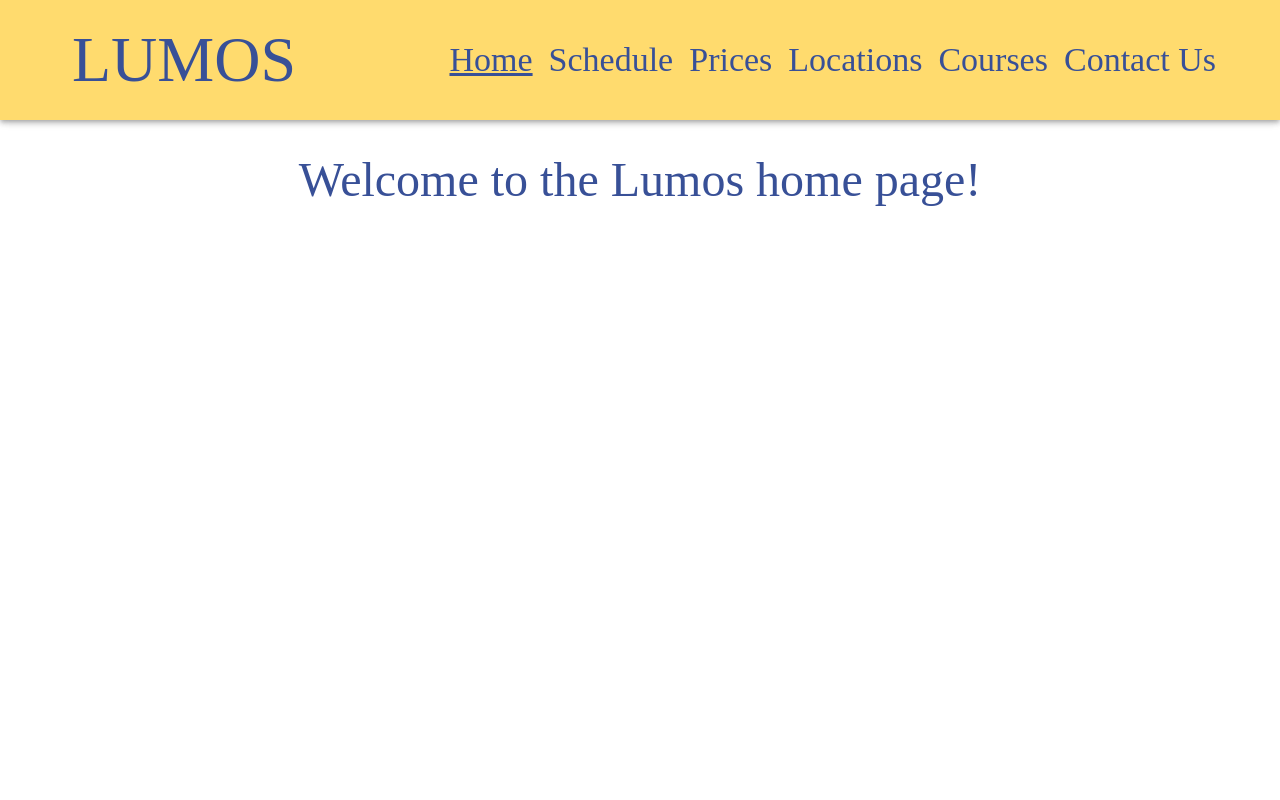
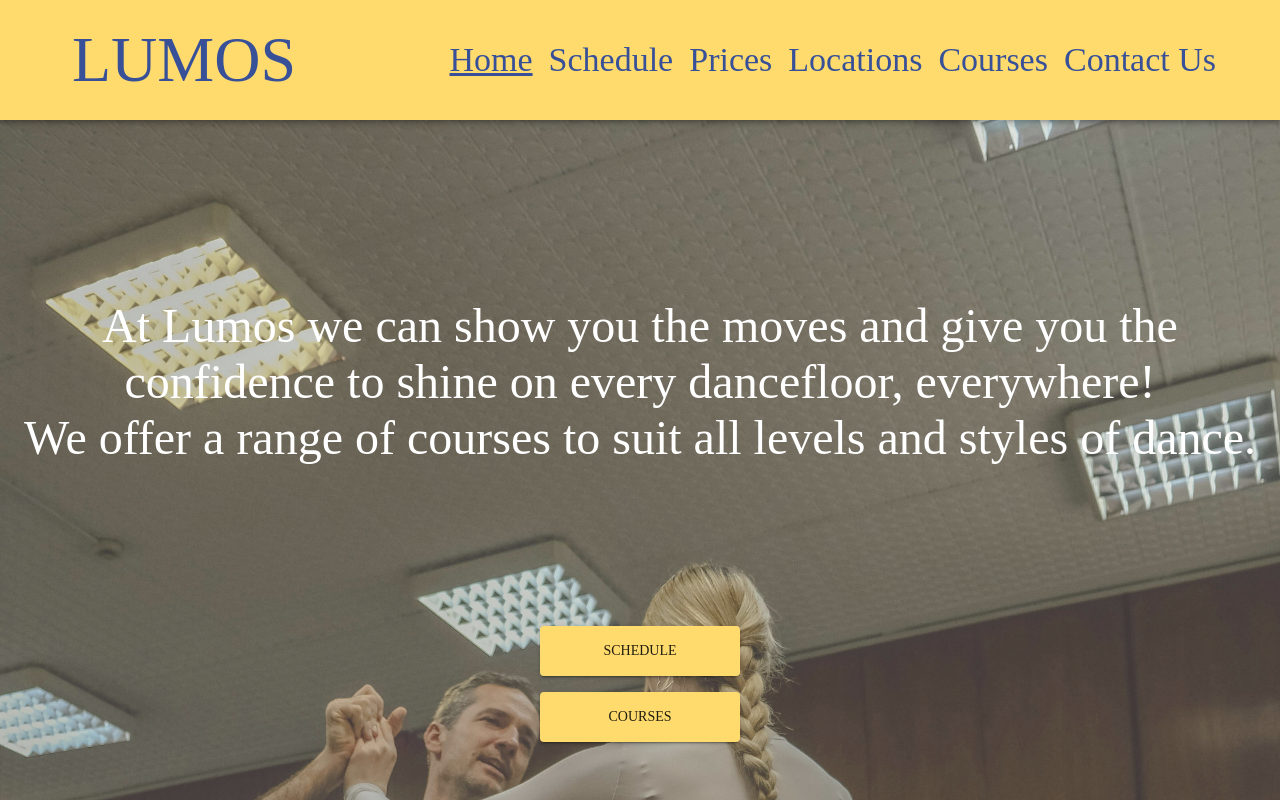
Before and after one commit to Lucobsen/lumos, a React (Vite) app: page / in a window 1280 px wide. Shown: the top 800 px of the page. Built offline with nearby package versions, Linux system fonts and the light colour scheme; a web font is replaced by a local one.

Commit message:
fix issues and add content to home page

```diff
--- a/src/components/MobileNavMenu.tsx
+++ b/src/components/MobileNavMenu.tsx
@@ -5,6 +5,7 @@ import { Link } from "@tanstack/react-router";
 
 const StyledLink = styled(Link)`
     text-decoration: none;
+    width: 100%;
     color: ${({ theme }) => theme.palette.secondary.main};
 
     &.active {
--- a/src/routes/contact.tsx
+++ b/src/routes/contact.tsx
@@ -1,8 +1,8 @@
-import { Stack, SvgIcon, Typography } from '@mui/material'
+import { Link, Stack, SvgIcon, Typography } from '@mui/material'
 import { createFileRoute } from '@tanstack/react-router'
 import { PageContainer } from '../components/PageContainer'
 import { useEffect } from 'react';
-import { Email, PhoneAndroid } from '@mui/icons-material';
+import { Email, Instagram, PhoneAndroid } from '@mui/icons-material';
 
 const Contact = () => {
     useEffect(() => { document.title = 'Lumos - Contact Us'; }, []);
@@ -11,7 +11,7 @@ const Contact = () => {
         <PageContainer>
             <Typography color='secondary' variant='h4' textAlign='center' mb={2}>Got a question? <br /> We would love to hear from you!</Typography>
 
-            <Stack alignItems='center' p={2} border={2} borderRadius={2} borderColor='secondary.main' direction='column' gap={2} bgcolor='primary.light' maxWidth={500}>
+            <Stack alignItems='left' p={2} border={2} borderRadius={2} borderColor='secondary.main' direction='column' gap={2} bgcolor='primary.light' maxWidth={500}>
                 <Stack direction='row' alignItems='center' gap={2}>
                     <SvgIcon color='secondary' inheritViewBox>
                         <PhoneAndroid />
@@ -25,6 +25,15 @@ const Contact = () => {
                     </SvgIcon>
                     <Typography color='secondary' variant='h5'>lumoslatin@gmail.nl</Typography>
                 </Stack>
+
+                <Stack direction='row' alignItems='center' gap={2}>
+                    <SvgIcon color='secondary' inheritViewBox>
+                        <Instagram />
+                    </SvgIcon>
+                    <Link underline='none' target='_blank' href='https://www.instagram.com/lumoslatin?utm_source=ig_web_button_share_sheet&igsh=ZDNlZDc0MzIxNw=='>
+                        <Typography color='secondary' variant='h5'>lumoslatin</Typography>
+                    </Link>
+                </Stack>
             </Stack>
         </PageContainer>
     );
--- a/src/routes/index.tsx
+++ b/src/routes/index.tsx
@@ -1,15 +1,75 @@
-import { Typography } from '@mui/material'
-import { createFileRoute } from '@tanstack/react-router'
+import { Box, Button, Stack, Typography, useMediaQuery, useTheme } from '@mui/material'
+import { createFileRoute, Link } from '@tanstack/react-router'
 import { PageContainer } from '../components/PageContainer'
 import { useEffect } from 'react';
 
 const Index = () => {
   useEffect(() => { document.title = 'Lumos'; }, []);
 
+  const { breakpoints } = useTheme();
+  const isSmallScreen = useMediaQuery(breakpoints.down(900));
+
   return (
-    <PageContainer>
-      <Typography color='secondary' variant='h3'>Welcome to the Lumos home page!</Typography>
-    </PageContainer>
+    <PageContainer disableBorders>
+      <Box position='relative' width='100%'>
+        <Box
+          component="img"
+          sx={{
+            width: '100%',
+            height: 'auto',
+            position: 'absolute',
+            opacity: 0.8,
+            top: 0,
+            left: 0,
+            bottom: 0,
+            right: 0,
+            zIndex: 1,
+            backgroundSize: 'cover',
+            backgroundPosition: 'center',
+            backgroundRepeat: 'no-repeat',
+            display: 'flex',
+            flexDirection: 'column',
+            justifyContent: 'center',
+          }}
+          alt="Lumos Home Page"
+          src="salsa-class.jpg"
+        />
+        <div style={{
+          zIndex: 2,
+          width: '100%',
+          position: 'absolute',
+          top: 0,
+          left: 0,
+          bottom: 0,
+          right: 0,
+        }}></div>
+
+        <Box sx={{
+          position: 'relative',
+          zIndex: 3,
+          minHeight: '100vh',
+          display: 'flex',
+          alignItems: 'center',
+          justifyContent: 'center',
+          flexDirection: 'column',
+          gap: isSmallScreen ? 10 : 20
+        }}>
+          <Box>
+            <Typography color='white' variant={isSmallScreen ? 'h5' : 'h3'} textAlign='center'>At Lumos we can show you the moves and give you the confidence to shine on every dancefloor, everywhere!</Typography>
+            <Typography color='white' variant={isSmallScreen ? 'h5' : 'h3'} textAlign='center'>We offer a range of courses to suit all levels and styles of dance.</Typography>
+          </Box>
+
+          <Stack gap={2}>
+            <Link to="/schedule">
+              <Button disableRipple sx={{ width: '200px', height: '50px' }} variant='contained'>Schedule</Button>
+            </Link>
+            <Link to="/courses">
+              <Button disableRipple sx={{ width: '200px', height: '50px' }} variant='contained'>Courses</Button>
+            </Link>
+          </Stack>
+        </Box>
+      </Box>
+    </PageContainer >
   );
 }
 
```
